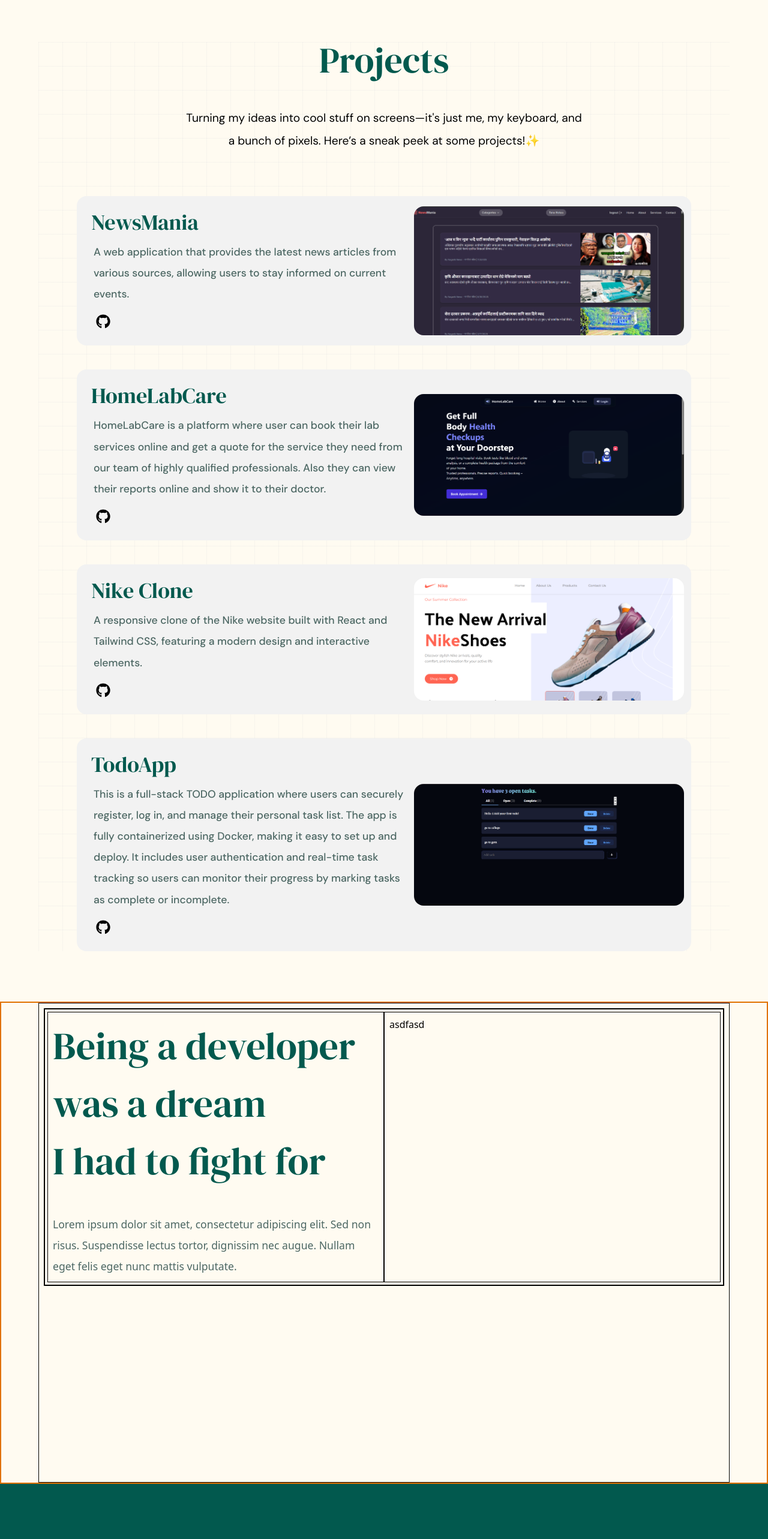
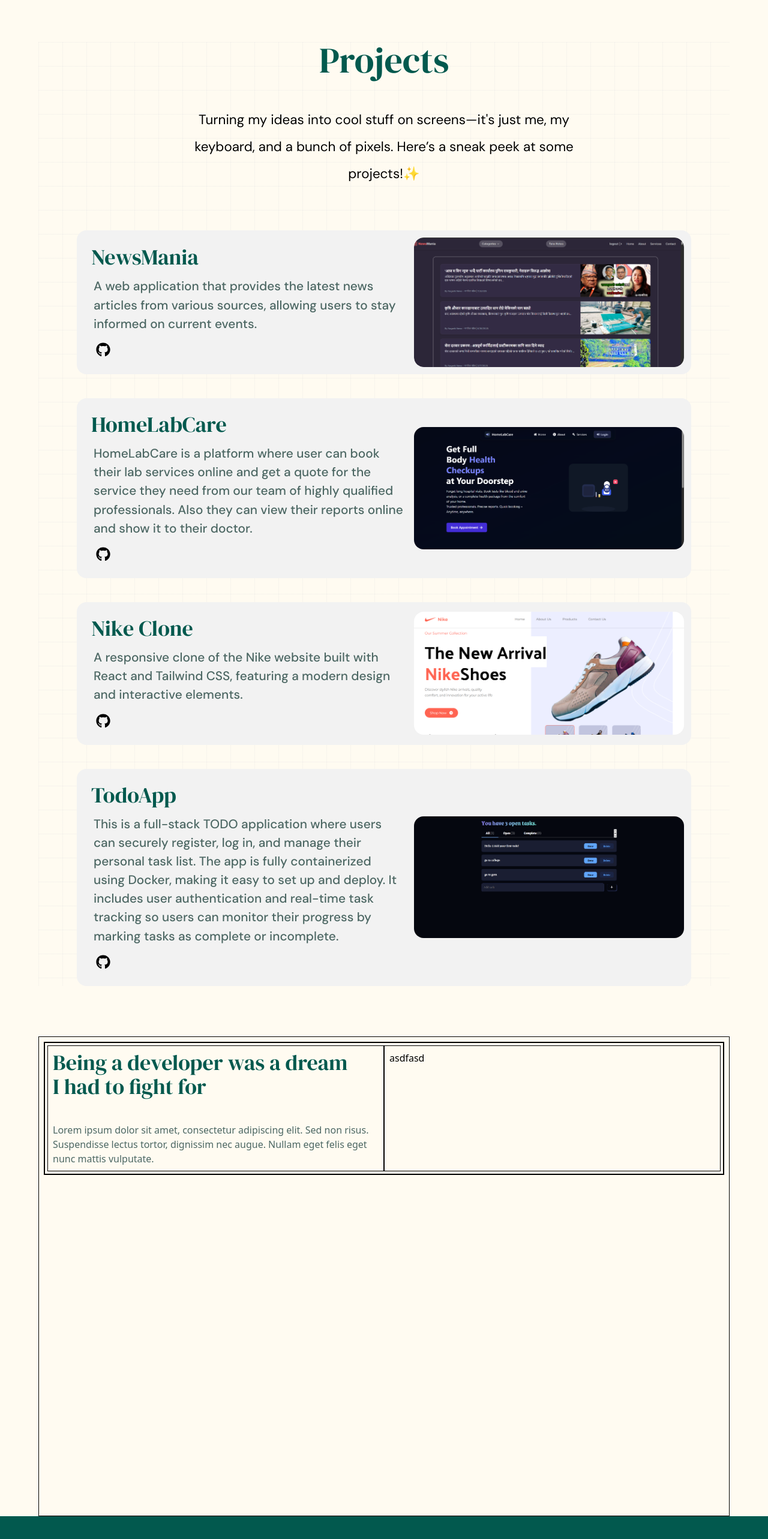
Before and after one commit to Aayush-chalise/portfolio, a React (Vite) app in the folder frontend/myportfolio/: page / in a window 1280 px wide. Shown: the part 846-3412 px from the top of the page at 60% size. Built offline with nearby package versions, Linux system fonts and the light colour scheme.

Commit message:
add responsiveness in text

```diff
--- a/frontend/myportfolio/src/components/ProjectCard.jsx
+++ b/frontend/myportfolio/src/components/ProjectCard.jsx
@@ -3,13 +3,13 @@
 
 const ProjectCard = ({ project }) => {
   return (
-    <div className=" flex max-sm:flex-col  bg-card-bg   font-dm-sans mt-6 rounded-2xl w-full  max-w-5xl p-1 md:p-3 ">
+    <div className=" flex flex-col md:flex-row  bg-card-bg   font-dm-sans mt-6 rounded-2xl w-full  max-w-5xl p-1 md:p-3 ">
       <div className="p-3     md:w-[55%]  flex flex-col justify-center    ">
         <div>
           <h4 className="text-3xl  md:text-4xl font-dm-serif  text-theme-green">
             {project.name}
           </h4>
-          <p className=" leading-loose text-base p-1 mt-2 text-description font-medium  xl:text-[1.1rem]">
+          <p className="text-[1.1rem] sm:text-[1.2rem]  md:text-[1.3rem]  p-1 mt-2 text-description font-medium  ">
             {project.description}
           </p>
         </div>
--- a/frontend/myportfolio/src/sections/AboutMe.jsx
+++ b/frontend/myportfolio/src/sections/AboutMe.jsx
@@ -2,17 +2,14 @@
 
 const AboutMe = () => {
   return (
-    <section
-      className="outer-container  border-2 border-amber-600 mt-20"
-      id="aboutme"
-    >
+    <section className="outer-container mt-20" id="aboutme">
       <div className="inner-container min-h-screen  border p-2 ">
         <div className="w-full flex max-sm:flex-col border-2 p-1">
           <div className="border max-sm:w-full w-1/2 p-2 ">
-            <h1 className="    md:text-[4rem]   font-dm-serif text-theme-green ">
+            <h1 className="     md:text-4xl text-3xl font-dm-serif text-theme-green ">
               Being a developer was a dream <br></br> I had to fight for
             </h1>
-            <p className="  mt-10 xl:text-[1.1rem] leading-loose text-description font-medium">
+            <p className="  mt-10     text-description   font-medium">
               Lorem ipsum dolor sit amet, consectetur adipiscing elit. Sed non
               risus. Suspendisse lectus tortor, dignissim nec augue. Nullam eget
               felis eget nunc mattis vulputate.
--- a/frontend/myportfolio/src/sections/Projects.jsx
+++ b/frontend/myportfolio/src/sections/Projects.jsx
@@ -9,7 +9,7 @@
         <h3 className="font-dm-serif  text-4xl md:text-5xl lg:text-6xl text-theme-green text-center  ">
           Projects
         </h3>
-        <p className="text-center p-1 mt-3 sm:mt-5  lg:mt-7 font-dm-sans   max-w-2xl mx-auto  xl:text-[1.2rem] mb-3 sm:mb-5 lg:mb-7   text-black leading-loose">
+        <p className="text-center p-1 mt-3 sm:mt-5  lg:mt-7 font-dm-sans   max-w-2xl mx-auto   mb-3 sm:mb-5 lg:mb-7   text-black leading-loose text-[1.2rem] sm:text-[1.3rem]  md:text-[1.4rem]">
           Turning my ideas into cool stuff on screens—it's just me, my keyboard,
           and a bunch of pixels. Here’s a sneak peek at some projects!✨
         </p>
```
